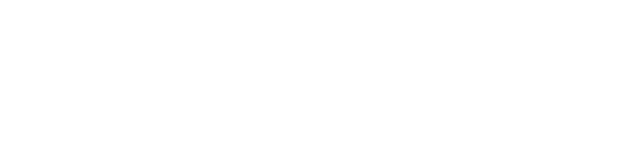
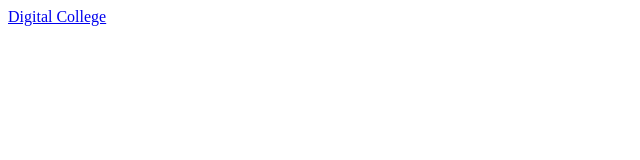
Before and after one commit to amariliodeoliveira/landing-page-dc, a plain HTML site: page index.html in a window 1280 px wide. Shown: the whole page, without its empty margins (0-640 px from the left). Drawn offline with Linux system fonts and the light colour scheme.

```diff
--- a/index.html
+++ b/index.html
@@ -10,3 +10,5 @@
 
   <body></body>
 </html>
+
+<a href="https://digitalcollege.com.br/">Digital College</a>
```
Also changed, not shown: src/assets/img/preview/aboutUs.jpg (added), src/assets/img/preview/features1.jpg (added), src/assets/img/preview/features2.jpg (added), src/assets/img/preview/footer.jpg (added), src/assets/img/preview/hero.jpg (added), src/assets/img/preview/services.jpg (added).
